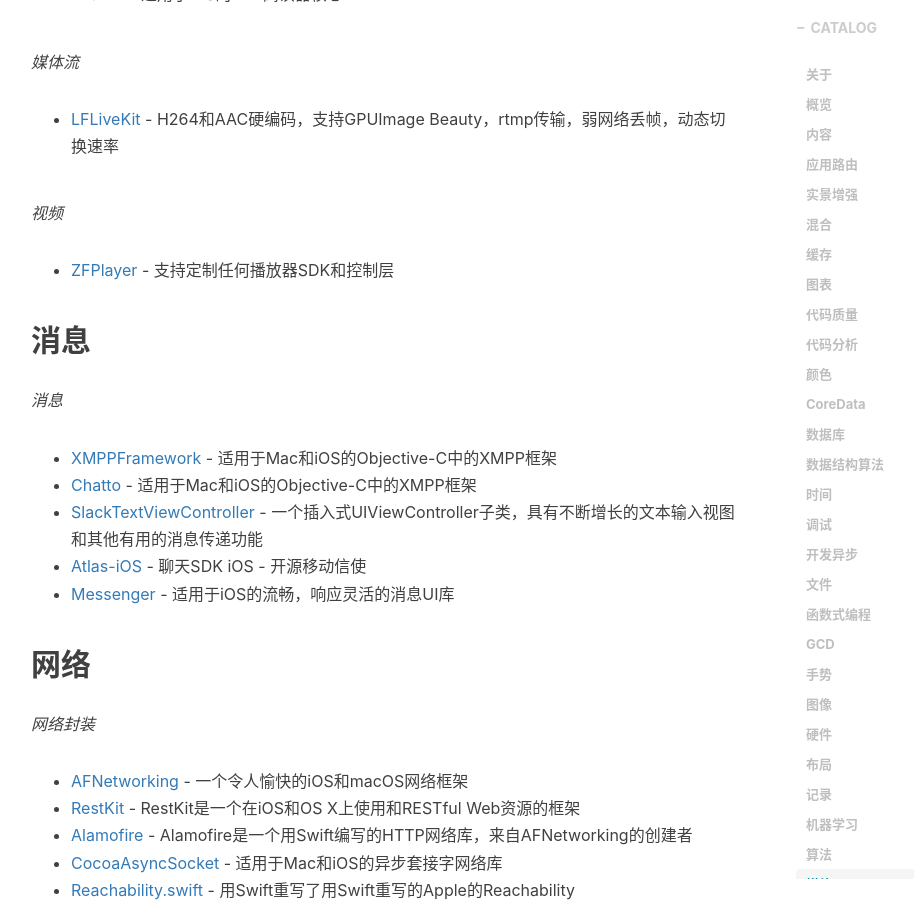
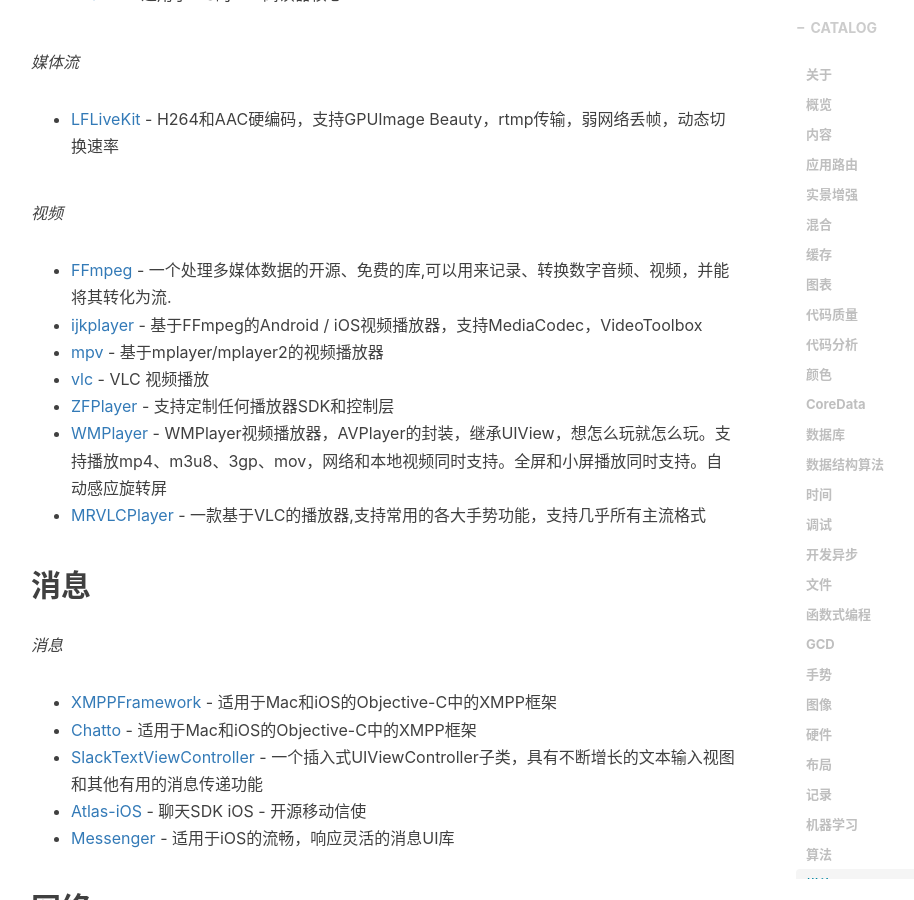
Before and after one commit to wangpt/wangpt.github.io, a Jekyll site: the page built from _posts/2018-08-29-vendor-github.markdown, in a window 1280 px wide and 900 px high, scrolled down 9201 px. Shown: the whole window, without its empty margins (234-1148 px from the left). Built offline with Jekyll 4.4.1, drawn with Linux system fonts in a browser that asks for light colours; nearby versions of some CDN libraries; comment, search, counter and statistics services are not loaded.

Commit message:
Fix vendor

```diff
--- a/_posts/2018-08-29-vendor-github.markdown
+++ b/_posts/2018-08-29-vendor-github.markdown
@@ -285,7 +285,14 @@
 
 *视频*
 
+
+* [FFmpeg](https://github.com/FFmpeg/FFmpeg) - 一个处理多媒体数据的开源、免费的库,可以用来记录、转换数字音频、视频，并能将其转化为流.
+* [ijkplayer](https://github.com/Bilibili/ijkplayer) - 基于FFmpeg的Android / iOS视频播放器，支持MediaCodec，VideoToolbox
+* [mpv](https://github.com/mpv-player/mpv) - 基于mplayer/mplayer2的视频播放器
+* [vlc](https://github.com/videolan/vlc) - VLC 视频播放
 * [ZFPlayer](https://github.com/renzifeng/ZFPlayer) - 支持定制任何播放器SDK和控制层
+* [WMPlayer](https://github.com/zhengwenming/WMPlayer) - WMPlayer视频播放器，AVPlayer的封装，继承UIView，想怎么玩就怎么玩。支持播放mp4、m3u8、3gp、mov，网络和本地视频同时支持。全屏和小屏播放同时支持。自动感应旋转屏
+* [MRVLCPlayer](https://github.com/Maru-zhang/MRVLCPlayer) - 一款基于VLC的播放器,支持常用的各大手势功能，支持几乎所有主流格式
 
 
 ## 消息
```
